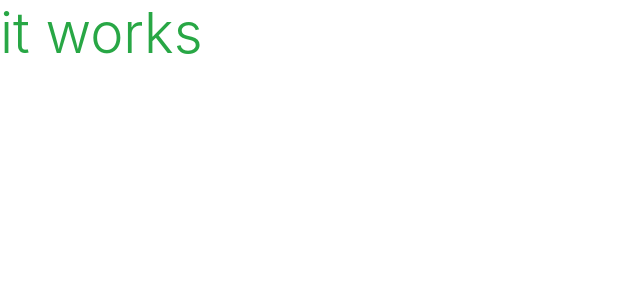
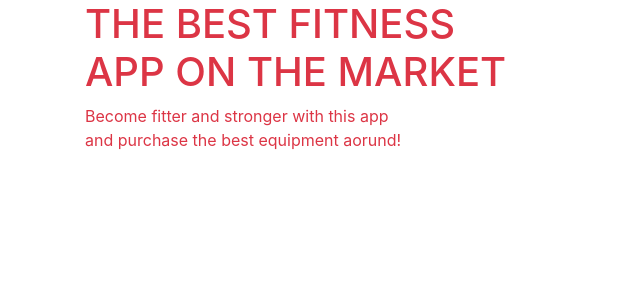
Before and after one commit to Sidhowes/panther_fitness, a Django app: page / in a window 1280 px wide. Shown: the top 300 px of the page, without its empty margins (0-640 px from the left). Run offline with Django 3.2, Linux system fonts and the light colour scheme.

Commit message:
Added homepage content.

```diff
--- a/home/templates/home/index.html
+++ b/home/templates/home/index.html
@@ -1,6 +1,21 @@
 {% extends "base.html" %}
 {% load static %}
 
+{% block page_header %}
+    <div class="container">
+        <div class="row">
+            <div class="col"></div>
+        </div>
+    </div>
+{% endblock %}
+
 {% block content %}
-<h1 class="display-4 text-success">it works</h1>
+<div class="container">
+    <div class="row">
+        <div class="col-xs-12 col-md-5 text-danger">
+            <h1>THE BEST FITNESS APP ON THE MARKET</h1>
+            <p>Become fitter and stronger with this app<br/> and purchase the best equipment aorund!</p>
+        </div>
+    </div>
+</div>
 {% endblock %}
```
